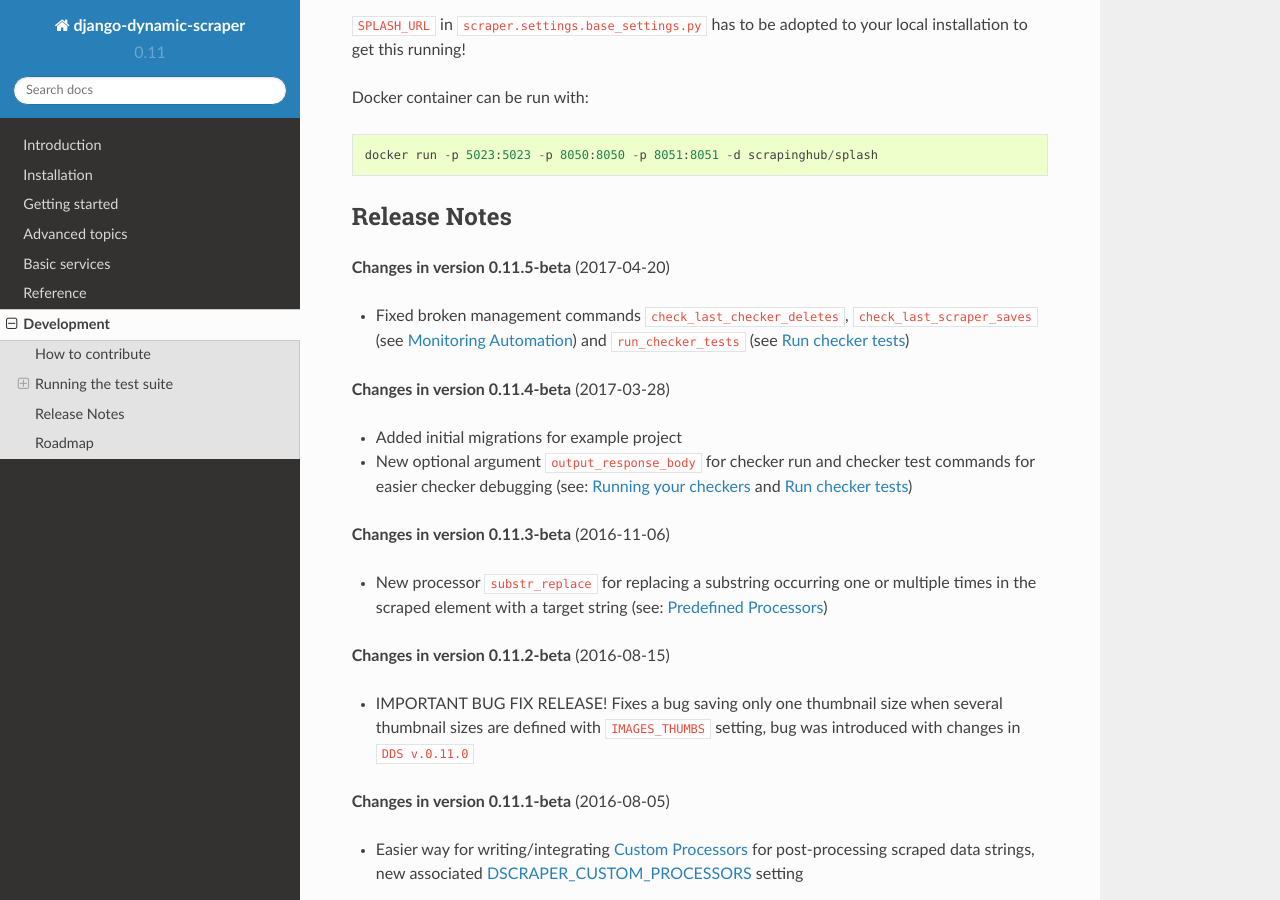
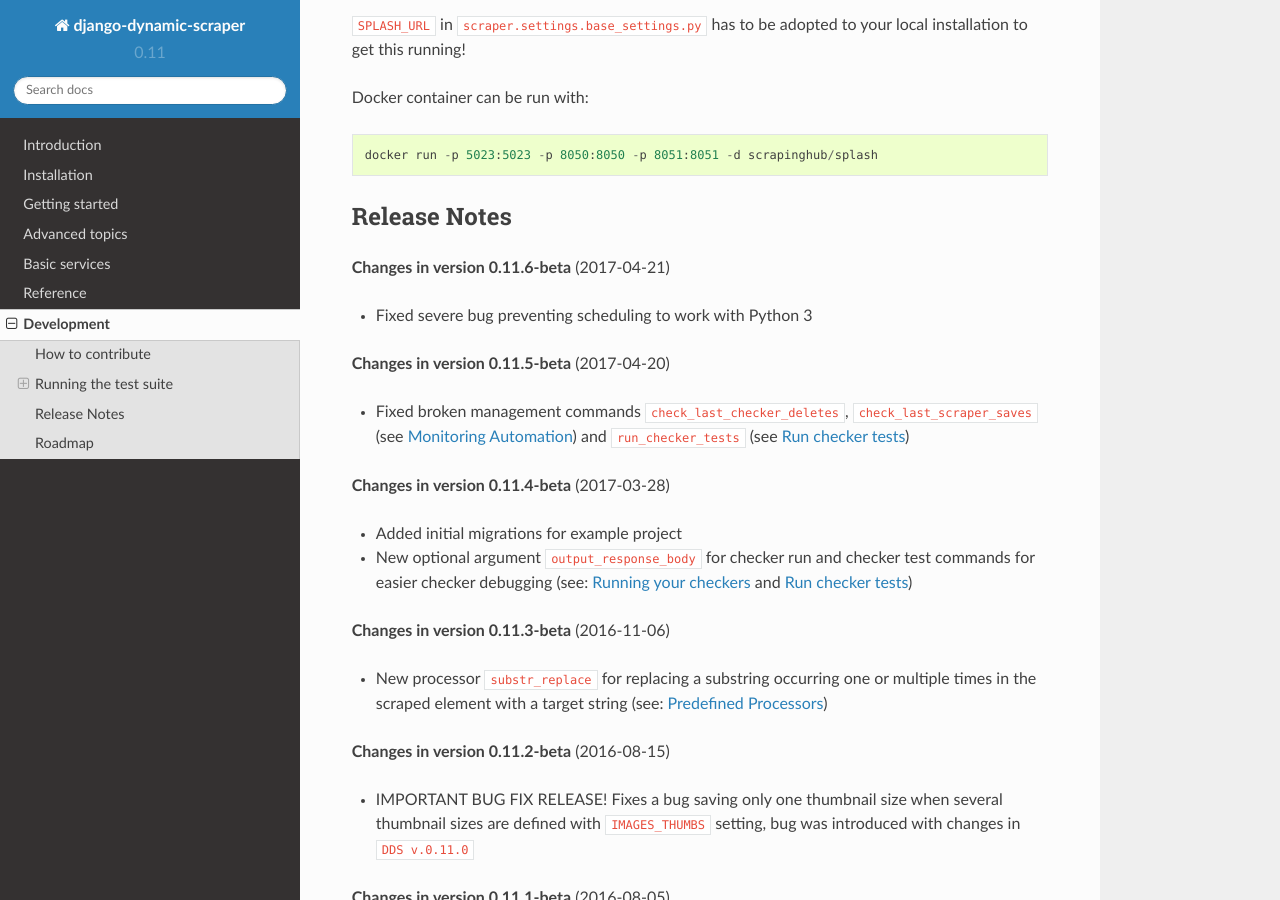
Before and after one commit to holgerd77/django-dynamic-scraper, a Sphinx documentation site: the page built from docs/development.rst, in a window 1280 px wide and 900 px high, scrolled down 2021 px. Built offline with Sphinx 7.4.7 and the Read the Docs theme 2.0.0, drawn with Linux system fonts in a browser that asks for light colours.

Commit message:
Release commit for v.0.11.6

```diff
--- a/docs/development.rst
+++ b/docs/development.rst
@@ -90,6 +90,10 @@ Docker container can be run with::
 
 Release Notes
 =============
+
+**Changes in version 0.11.6-beta** (2017-04-21)
+
+* Fixed severe bug preventing scheduling to work with Python 3
 
 **Changes in version 0.11.5-beta** (2017-04-20)
 
--- a/setup.py
+++ b/setup.py
@@ -4,7 +4,7 @@ import os
 
 setup(
     name='django-dynamic-scraper',
-    version='0.11.5',
+    version='0.11.6',
     description='Creating Scrapy scrapers via the Django admin interface',
     author='Holger Drewes',
     author_email='Holger.Drewes@gmail.com',
```
